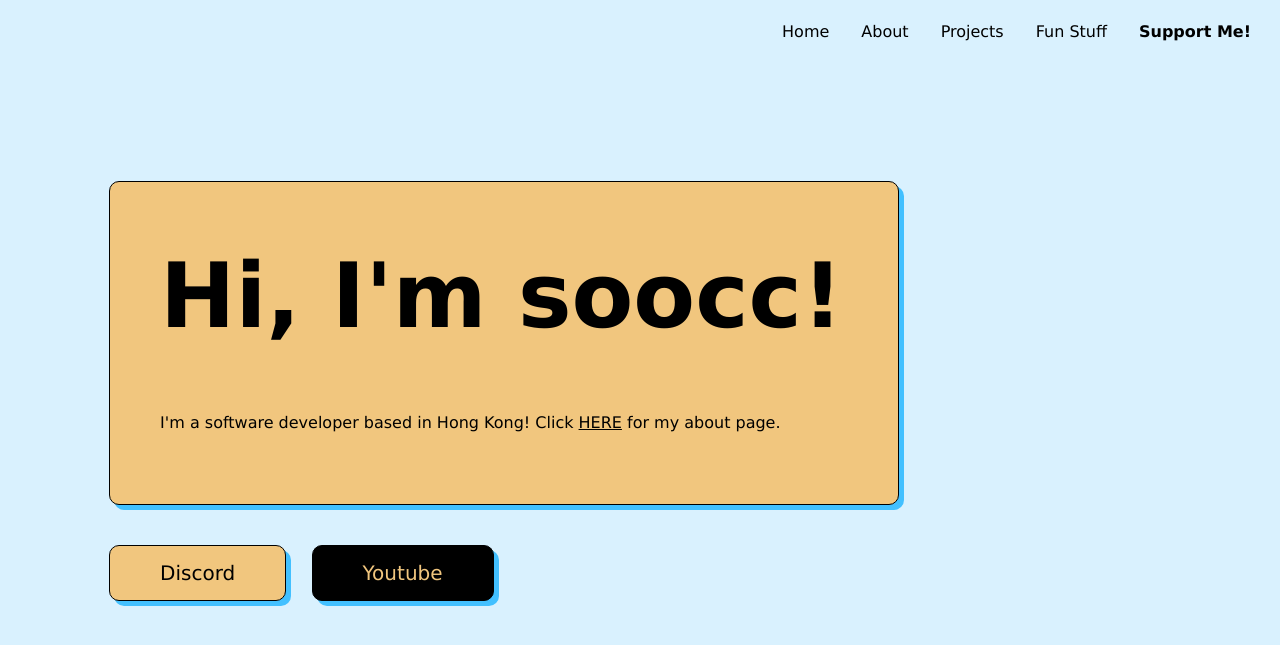
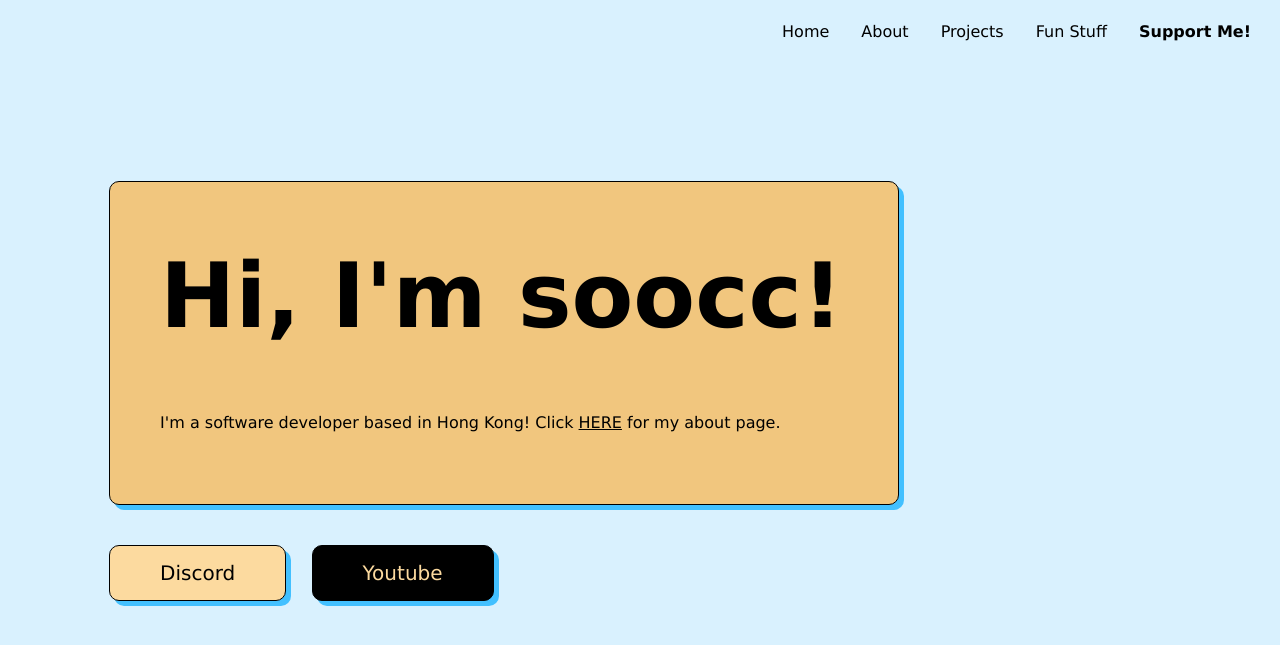
Before and after one commit to soocc/sooccsocks2, a Jekyll site: the page built from index.html, in a window 1280 px wide. Shown: the top 645 px of the page. Built offline with Jekyll 4.4.1, drawn with Linux system fonts in a browser that asks for light colours.

Commit message:
Update styles.css

```diff
--- a/styles/styles.css
+++ b/styles/styles.css
@@ -45,7 +45,7 @@
 .dropdown-content {
   display: none;
   position: absolute;
-  background-color: #f1c67e;
+  background-color: #fcda9f;
   border-style: solid;
   border-width: 1px;
   min-width: 160px;
@@ -86,7 +86,7 @@
 
 .abutton {
   color: black;
-  background-color: #f1c67e;
+  background-color: #fcda9f;
   font-size: 20px;
   display: block;
   text-decoration: none;
@@ -104,7 +104,7 @@
 }
 
 .black-button {
-  color: #f1c67e;
+  color: #fcda9f;
   background-color: black;
   border-color: black;
 }
```
